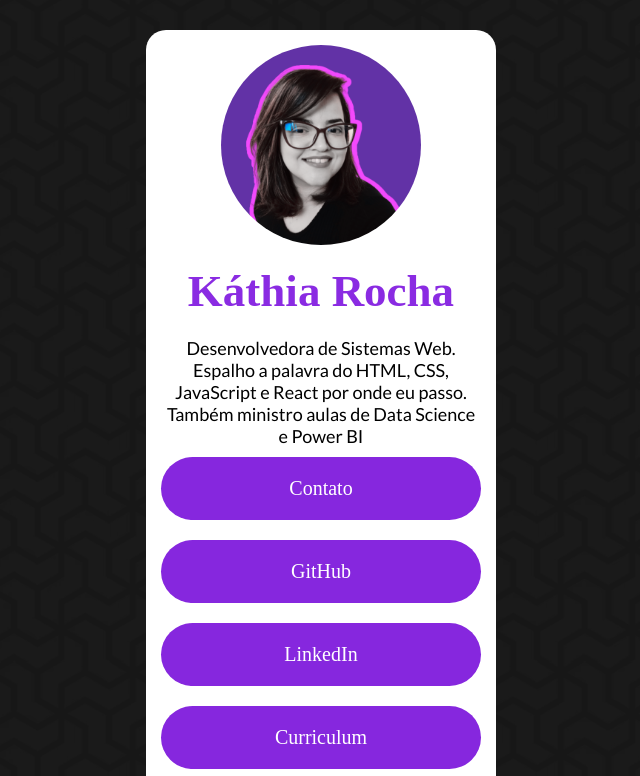
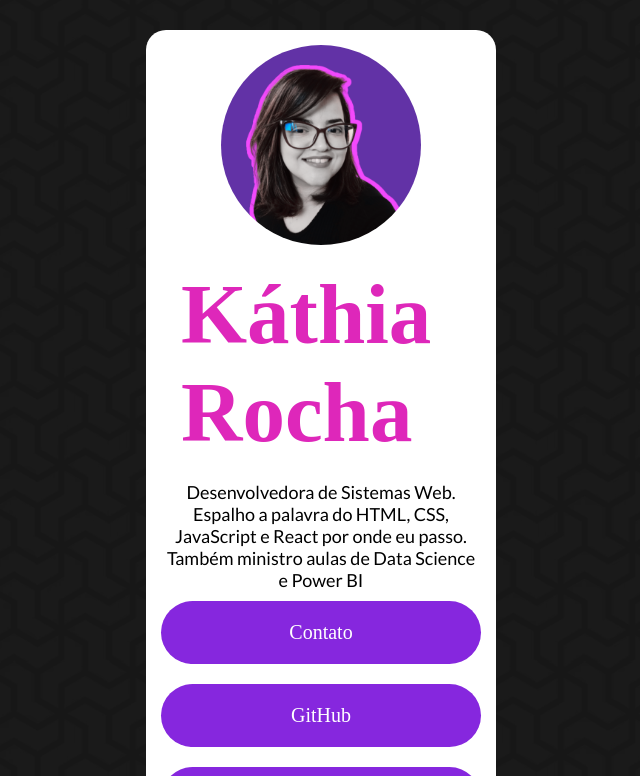
Before and after one commit to techcomkathia/aulaCSSlive5, a plain HTML site: page index.html in a window 1280 px wide. In both pictures the pointer is over the element "Káthia Rocha". Shown: the top 776 px of the page, without its empty margins (319-959 px from the left). Drawn offline with Linux system fonts and the light colour scheme.

Commit message:
animação troca de cor para botões dos links

```diff
--- a/style.css
+++ b/style.css
@@ -54,3 +54,13 @@ a{
     text-align: center;
     font-size: 20px;
 }
+
+h1:hover{
+    color: rgb(222, 39, 186);
+    font-size: 85px;
+
+}
+
+a:hover{
+    background-color: rgb(222, 39, 186) ;
+}
```
